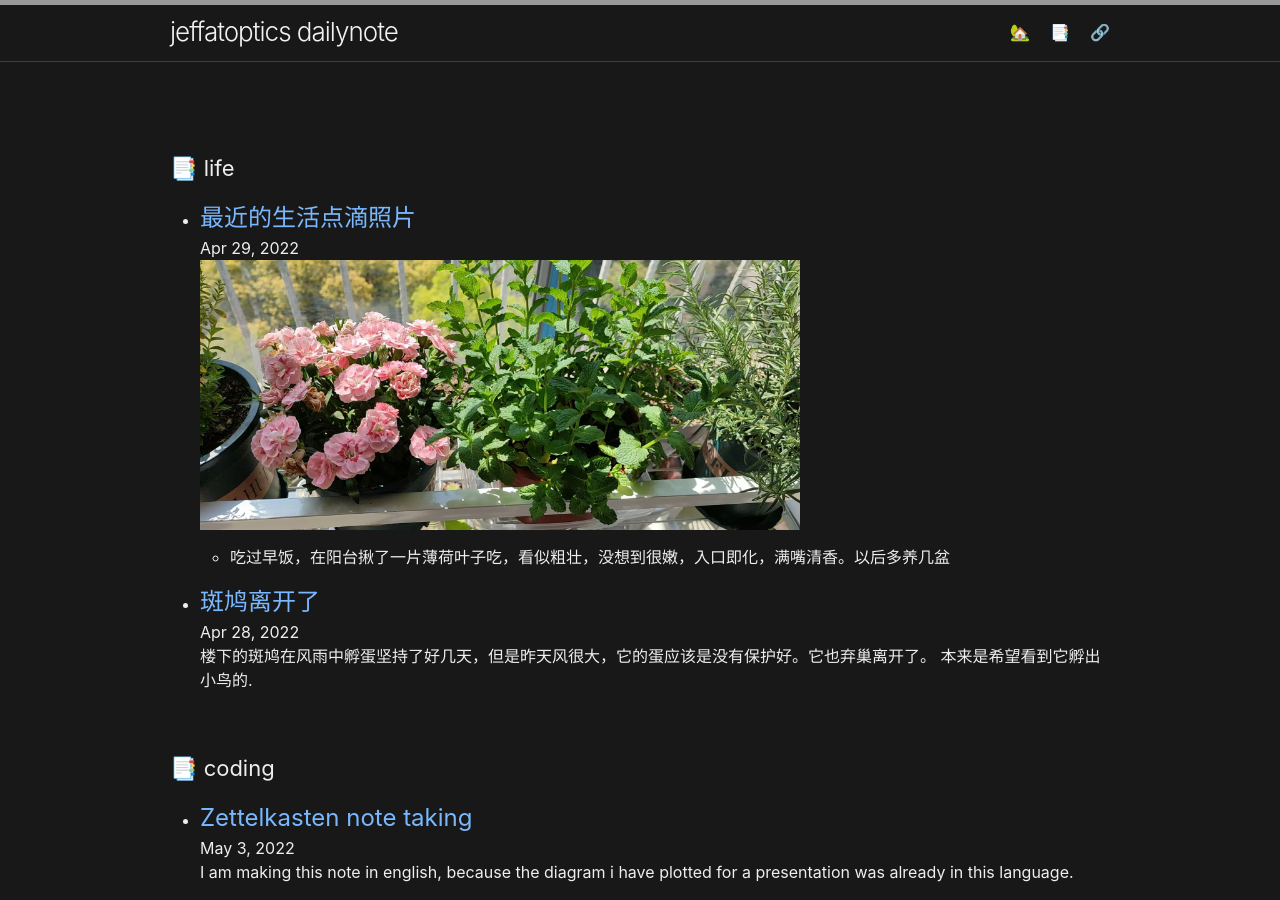
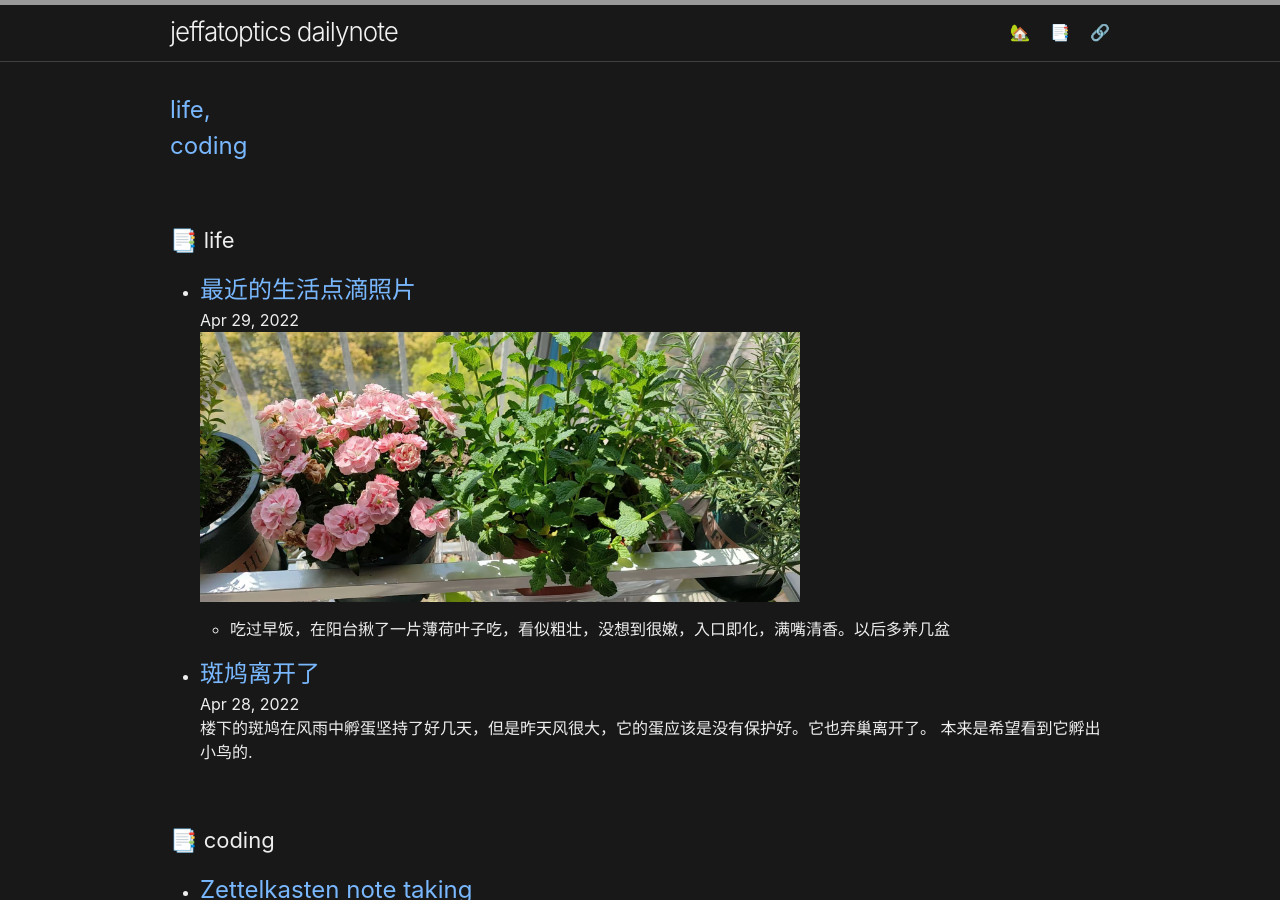
Before and after one commit to jeffatoptics/jeffblog, a Jekyll site: the page built from category.md, in a window 1280 px wide and 900 px high. Built offline with Jekyll 4.4.1, drawn with Linux system fonts in a browser that asks for light colours; nearby versions of some CDN libraries.

Commit message:
update category

```diff
--- a/category.md
+++ b/category.md
@@ -4,6 +4,8 @@ permalink: /category/
 title: 📑
 math: katex
 ---
+<span>{% for cgy in site.categories %} <a class="post-link" href="#{{ cgy[0] | slugify }}">{{ cgy[0] }} {%- if forloop.last == false %},{% endif -%}</a>{% endfor %}</span>
+
 {% for cgy in site.categories %}
   <h3 id="{{ cgy[0] | slugify }}">📑 {{ cgy[0] }}</h3>
   <ul>
```
